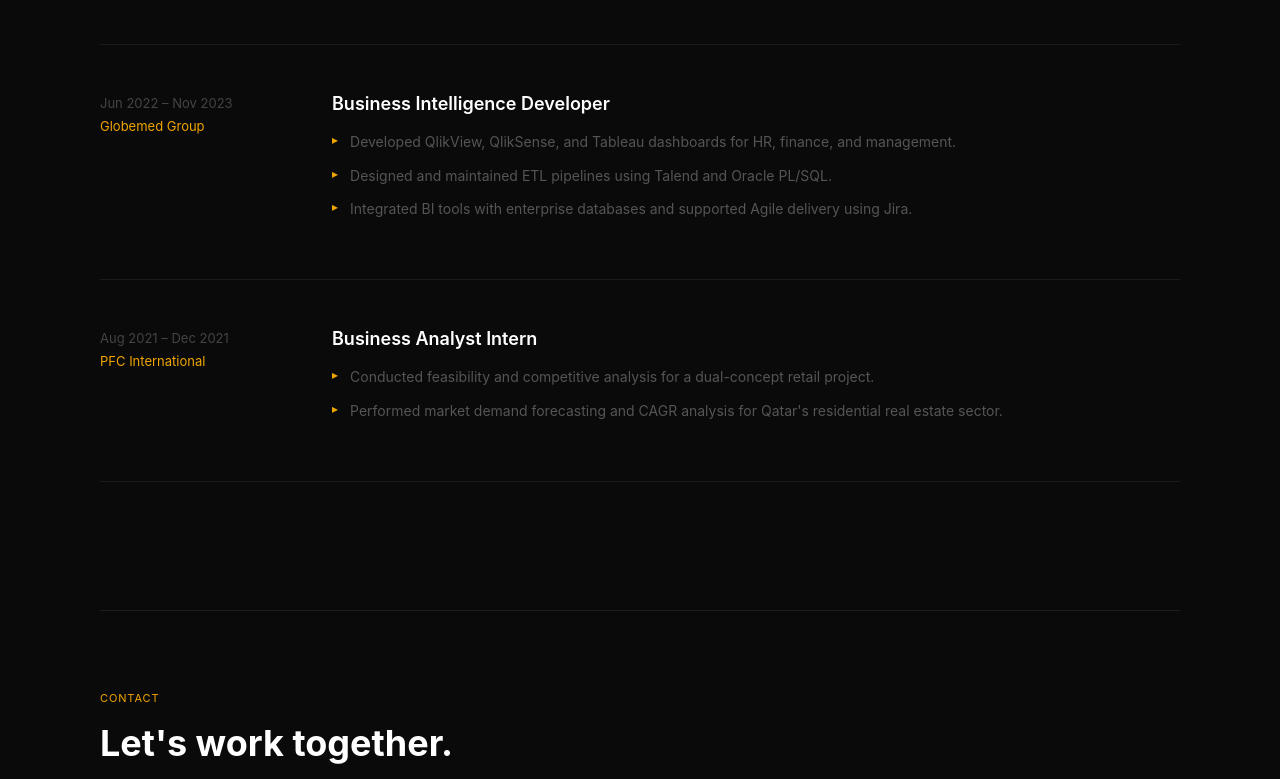
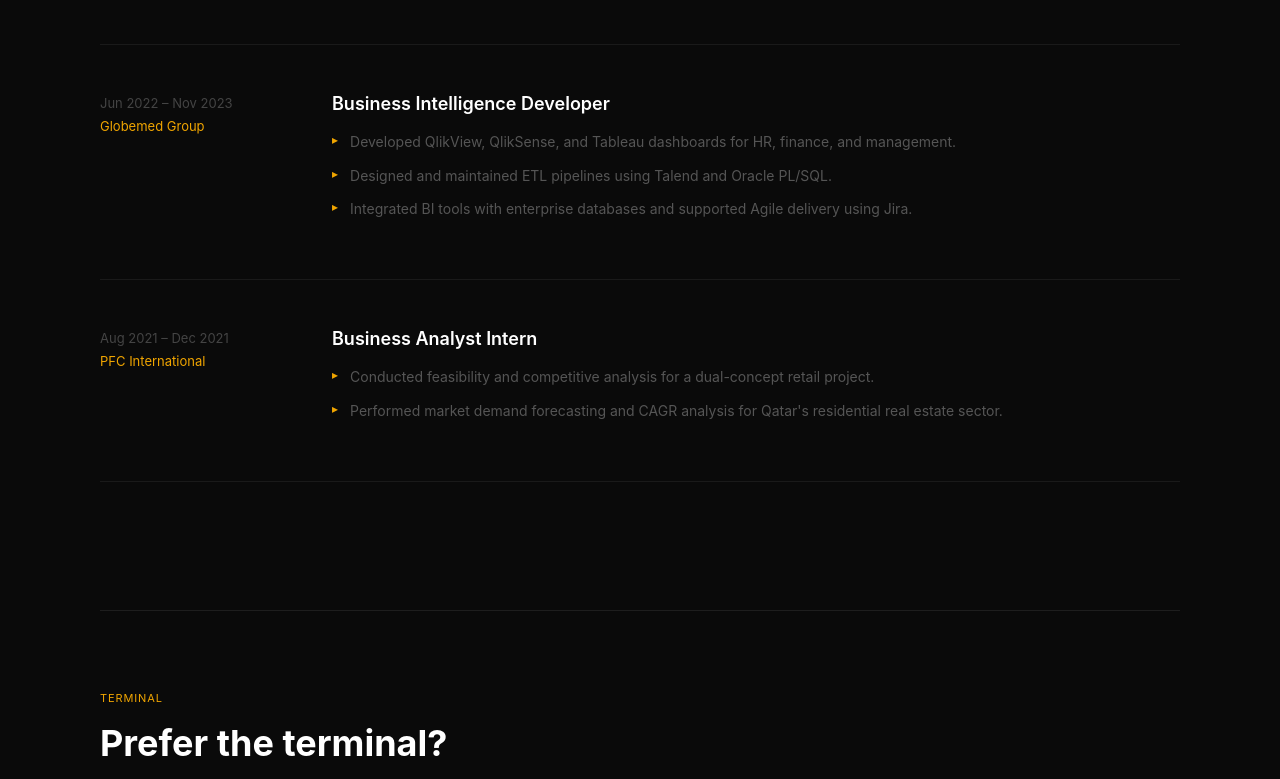
Before and after one commit to georgeaboujaoudeh/george-portfolio, a Next.js app: page / in a window 1280 px wide. Shown: the part 2000-2779 px from the top of the page. Built offline with nearby package versions, Linux system fonts and the light colour scheme.

Commit message:
adding terminal

```diff
--- a/app/page.js
+++ b/app/page.js
@@ -246,7 +246,7 @@
           </div>
         ))}
       </section>
-
+      <Terminal />
       {/* CONTACT */}
       <section id="contact" style={{ padding: '80px 0', borderTop: '0.5px solid #1e1e1e' }}>
         <p style={{ fontSize: '11px', color: '#f0a500', textTransform: 'uppercase', letterSpacing: '0.08em', marginBottom: '16px' }}>Contact</p>
```
